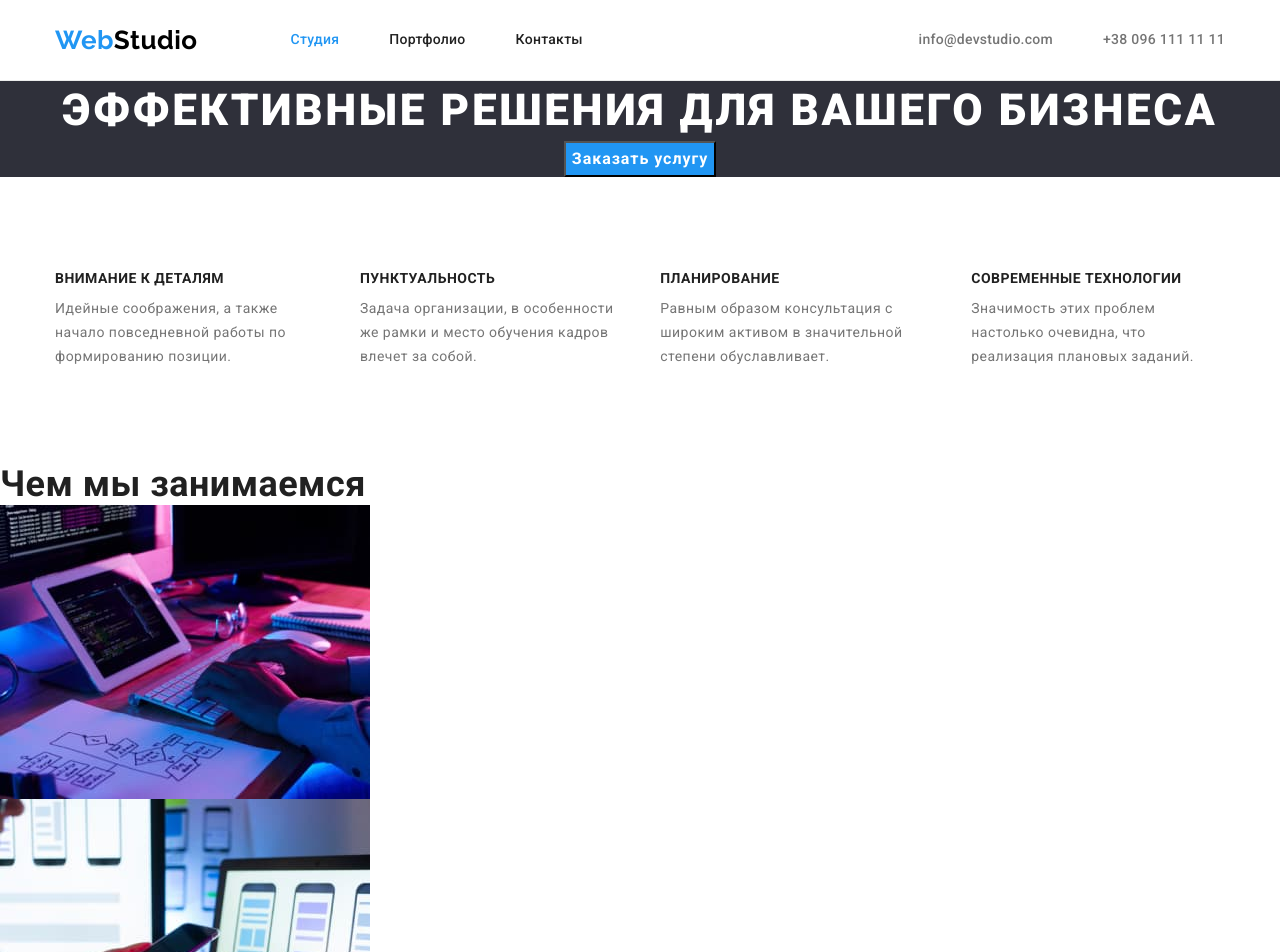
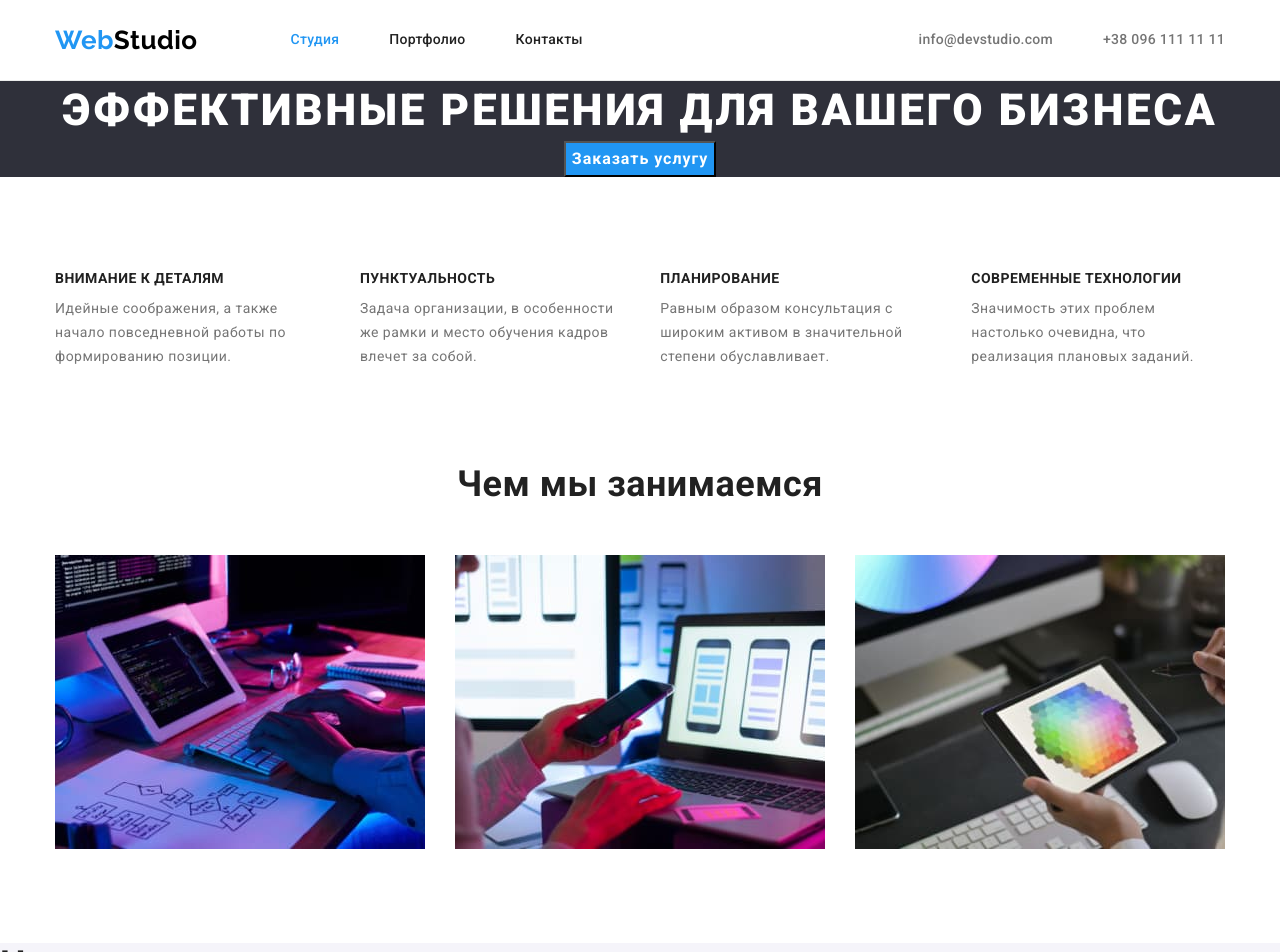
Before and after one commit to HorbovyiY/goit-markup-hw-03, a plain HTML site: page index.html in a window 1280 px wide. Shown: the top 952 px of the page. Drawn offline with nearby package versions, Linux system fonts and the light colour scheme.

Commit message:
Додає геометрію для do

```diff
--- a/css/styles.css
+++ b/css/styles.css
@@ -217,6 +217,23 @@ button{
     margin-right: 30px;
 }
 
+/* Do */
+
+.do{
+    text-align: center;
+    padding-bottom: 94px;
+}
+
+.do-title{
+    margin-bottom: 50px;
+}
+
+.do-list{
+    display: flex;
+    gap: 30px;
+}
+
+
 /* Our team */
 .team{
     background-color: var(--secondary-background-color);
--- a/index.html
+++ b/index.html
@@ -28,10 +28,12 @@
 
         <main>
             <section class="dark">
+                <div class="container">
                     <h1 class="hero">
                         Эффективные решения для вашего бизнеса
                     </h1>
                     <button type="button" class="btn hero-btn">Заказать услугу</button>
+                </div>
             </section>
 
             <section>
@@ -63,12 +65,14 @@
             </section>
 
             <section>
-                <h2 class="title">Чем мы занимаемся</h2>
-                <ul class="list">
+                <div class="container do">
+                    <h2 class="title do-title">Чем мы занимаемся</h2>
+                    <ul class="list do-list">
                         <li><img src="./images/what_we_do1.jpg" width="370" alt="Програмируем"></li>
                         <li><img src="./images/what_we_do2.jpg" width="370" alt="Анализируем"></li>
                         <li><img src="./images/what_we_do3.jpg" width="370" alt="Рисуем"></li>
                     </ul>
+                </div>
             </section>
 
             <section class="team">
```
Lines whose indentation alone changed are shown as unchanged.
